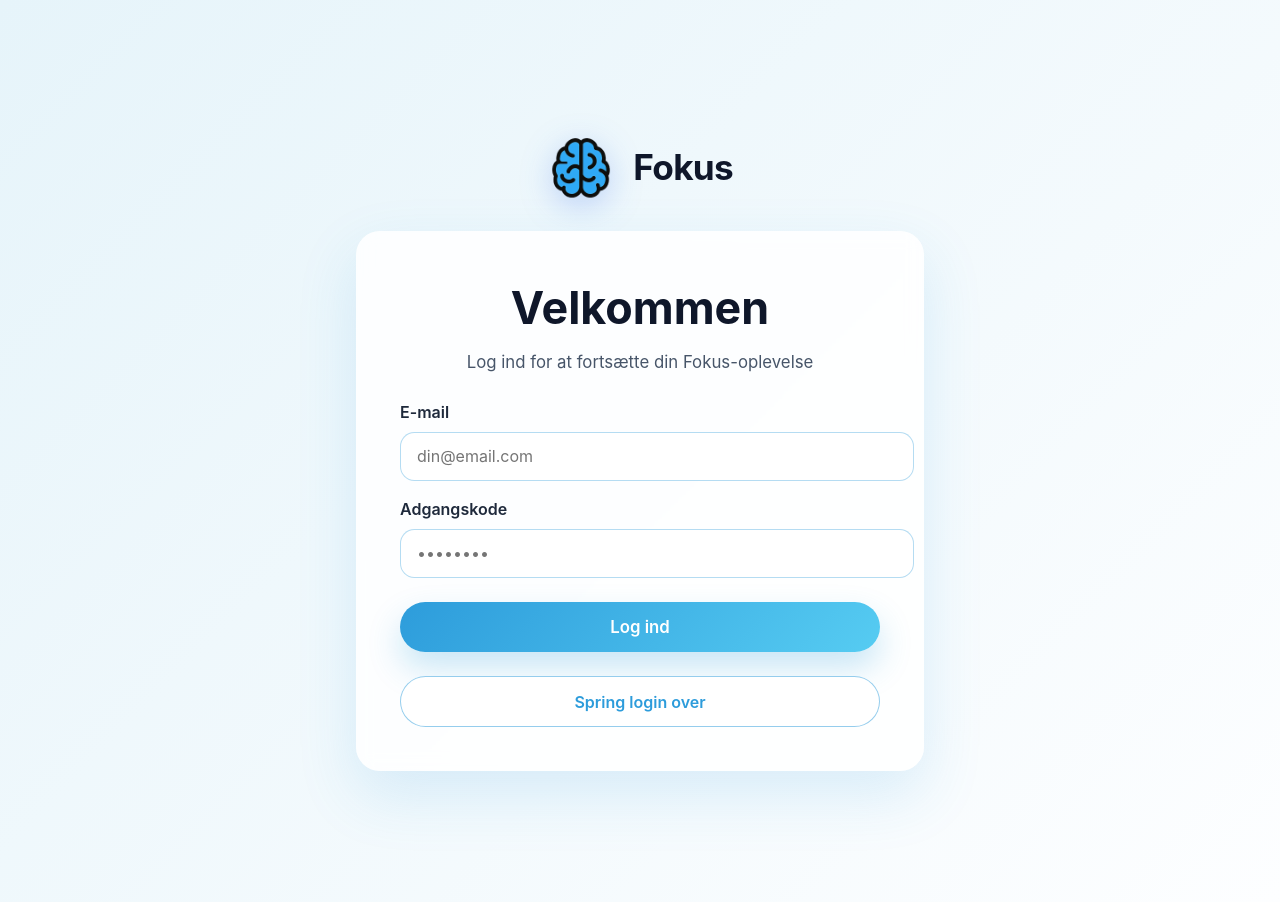
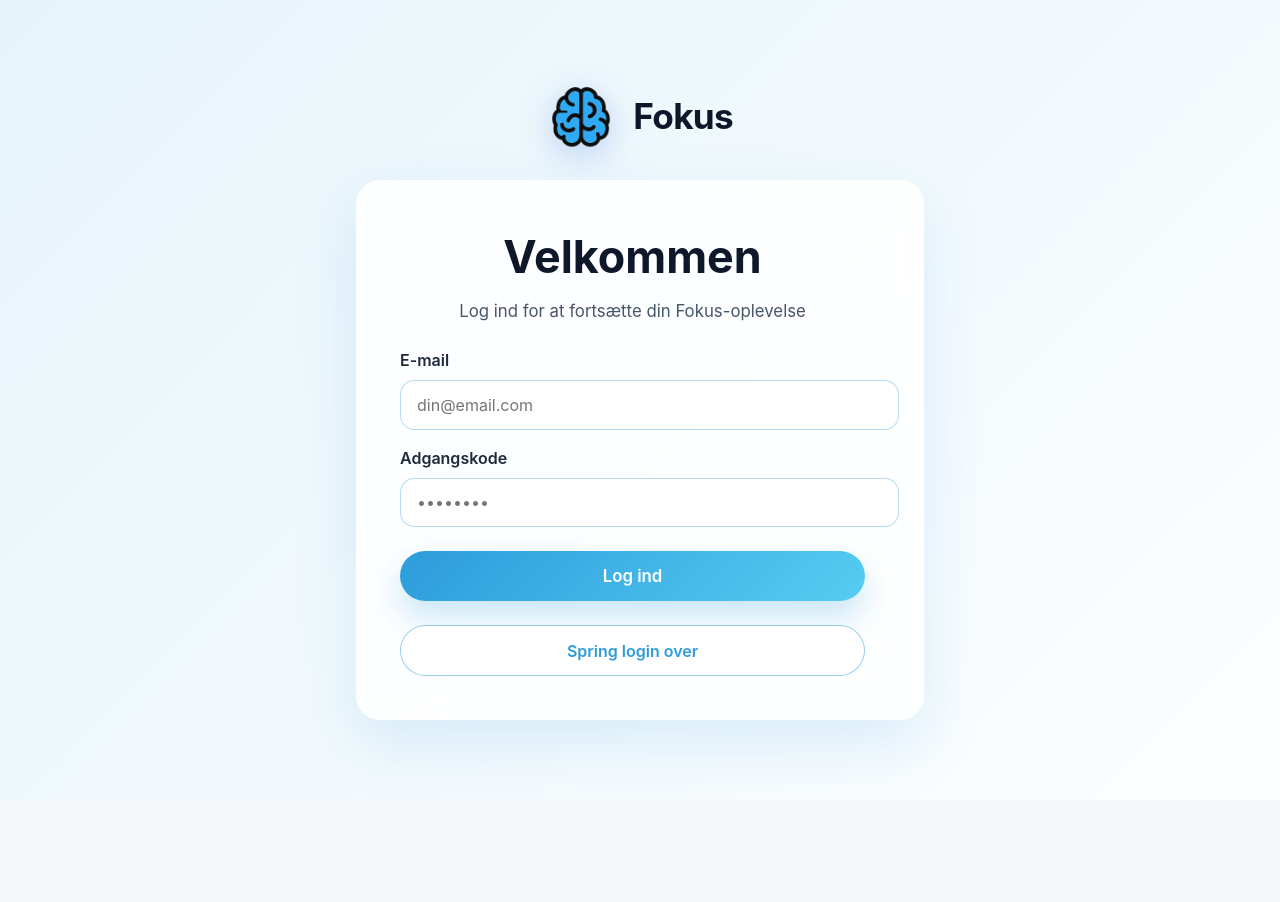
Before and after one commit to konradschantz/Fokus, a React (Vite) app: page /memory in a window 1280 px wide. After the commit the page ends 800 px from the top, so only its background shows below. Built offline with nearby package versions, Linux system fonts and the light colour scheme; no server answers.

Commit message:
Stabilize app layout to prevent viewport drift

```diff
--- a/src/App.css
+++ b/src/App.css
@@ -3,13 +3,26 @@
 }
 
 .app {
+  --app-padding: clamp(2rem, 4vw, 4rem);
+  position: relative;
+  width: 100%;
+  height: 100%;
   min-height: 100vh;
+  padding: var(--app-padding);
+  box-sizing: border-box;
   background: radial-gradient(circle at top, #f8fbff, #dce7ff);
   display: grid;
   place-items: center;
-  padding: clamp(2rem, 4vw, 4rem);
   font-family: 'Inter', system-ui, -apple-system, BlinkMacSystemFont, 'Segoe UI', sans-serif;
   color: #0f172a;
+  overflow: hidden;
+}
+
+@supports (height: 100dvh) {
+  .app {
+    min-height: 100dvh;
+    height: 100dvh;
+  }
 }
 
 .brand-logo {
@@ -48,6 +61,10 @@
   box-shadow: 0 24px 60px rgba(15, 23, 42, 0.15);
   padding: clamp(2rem, 5vw, 3rem);
   backdrop-filter: blur(8px);
+  max-height: calc(100% - (var(--app-padding, 2rem) * 2));
+  overflow-y: auto;
+  overscroll-behavior: contain;
+  scrollbar-gutter: stable;
 }
 
 .menu__header {
--- a/src/index.css
+++ b/src/index.css
@@ -6,9 +6,29 @@
   background-color: #f5f7fb;
 }
 
+html,
 body {
+  height: 100%;
   margin: 0;
-  min-height: 100vh;
+  overflow: hidden;
+  background-color: #f5f7fb;
+  overscroll-behavior: none;
+}
+
+#root {
+  position: fixed;
+  inset: 0;
+  display: flex;
+  flex-direction: column;
+  width: 100%;
+  height: 100%;
+  isolation: isolate;
+}
+
+#root > * {
+  flex: 1 1 auto;
+  min-height: 0;
+  min-width: 0;
 }
 
 a {
```
